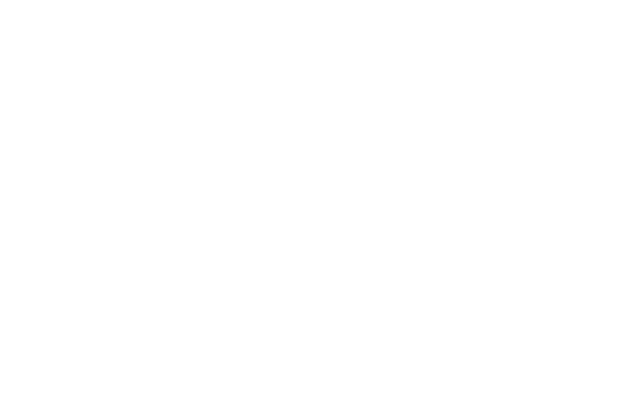
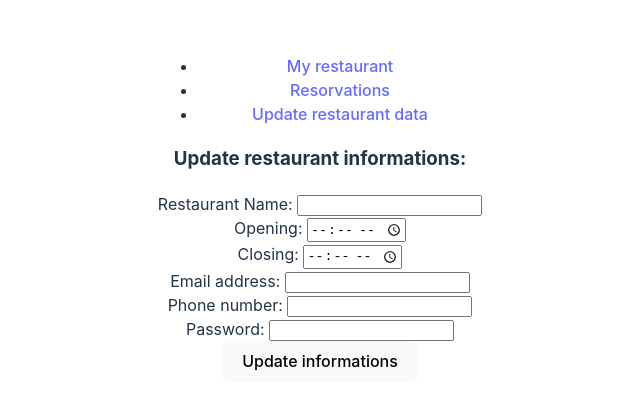
Before and after one commit to CodecoolGlobal/freestyle-mern-project-react-attila-kerekes, a React (Vite) app in the folder client/: page /restaurant/update/1 in a window 1280 px wide. Before the commit this address had no page. Shown: the part 190-600 px from the top of the page, without its empty margins (320-960 px from the left). Built offline with nearby package versions, Linux system fonts and the light colour scheme; no server answers.

Commit message:
Finishing the restaurant update backend and frontend page

```diff
--- a/client/src/App.jsx
+++ b/client/src/App.jsx
@@ -6,6 +6,7 @@
 import { Register } from './pages/Register'
 import { LoginForRestaurants } from './pages/LoginForRestaurants'
 import { RegisterForRestaurants } from './pages/RegisterForRestaurants'
+import UpdateRestaurant from './pages/UpdateRestaurant'
 
 function App() {
   const [userId, setUserId] = useState('');
@@ -38,6 +39,10 @@
     {
       element: <RestaurantMain id={'651c167e029b7f8728c00c8d'}/>,
       path: '/restaurant/:id',
+    },
+    {
+      element: <UpdateRestaurant />,
+      path: '/restaurant/update/:id'
     }
   ])
 
--- /dev/null
+++ b/client/src/components/ReastaurantForm.jsx
@@ -0,0 +1,102 @@
+import { useState, useEffect } from "react";
+import { useParams } from "react-router-dom";
+
+function RestaurantForm({onUpdate}){
+    const [restaurantInfo, setRestaurantInfo] = useState({});
+    const {id} = useParams();
+
+    useEffect(() => {
+        const fetchData = async () => {
+            const response = await fetch(`/api/restaurant/${id}`);
+            const restaurantData = await response.json();
+            setRestaurantInfo(restaurantData);
+        }
+        fetchData();
+    }, [])
+
+
+    async function handleSubmit(event){
+        event.preventDefault();
+        const patch = await fetch('/api/restaurant', {
+            method: 'PATCH',
+            headers: {
+                'Content-type': 'application/json'
+            },
+            body: JSON.stringify(restaurantInfo)
+        });
+
+        const response = await patch.json();
+        if(response.status === 'updated'){
+            onUpdate(true);
+        } else{
+            onUpdate(false);
+        }
+
+    }
+
+
+    return (
+        <form onSubmit={handleSubmit}>
+            <label>Restaurant Name: </label>
+            <input type="text" name="restaurantName" value={restaurantInfo.restaurantName} onChange={(event) => {setRestaurantInfo(prev => ({...prev, restaurantName: event.target.value}))}}/>
+            <br />
+            {/*addressInfo */}
+            <label>Opening: </label>
+            <input type="time" name="opening" value={restaurantInfo.opening} onChange={(event) => {setRestaurantInfo(prev => ({...prev, opening: event.target.value}))}}/>
+            <br />
+            <label>Closing: </label>
+            <input type="time" name="closing" value={restaurantInfo.closing} onChange={(event) => {setRestaurantInfo(prev => ({...prev, closing: event.target.value}))}}/>
+            <br />
+            <label>Email address: </label>
+            <input type="email" name="email" value={restaurantInfo.email} onChange={(event) => {setRestaurantInfo(prev => ({...prev, email: event.target.value}))}}/>
+            <br />
+            <label>Phone number: </label>
+            <input type="number" name="phoneNumber" value={Number(restaurantInfo.phoneNumber)}  onChange={(event) => {setRestaurantInfo(prev => ({...prev, phoneNumber: Number(event.target.value)}))}}/>
+            <br />
+            <label>Password: </label>
+            <input type="text" name="password" value={restaurantInfo.password} onChange={(event) => {setRestaurantInfo(prev => ({...prev, password: event.target.value}))}}/>
+            <br />
+            <button>Update informations</button>
+        </form>
+    )
+}
+
+/* restaurantName: {
+    type: String,
+    required: true
+  },
+  // address: {
+  //   country: {
+  //       type: String,
+  //       required: true
+  //   },
+  //   city: {
+  //       type: String,
+  //       required: true
+  //   },
+  //   street: {
+  //     type: String,
+  //     required: true,
+  //   },
+  //   locationNumber: {
+  //       type: Number,
+  //       required: true,
+  //     }
+  // },
+  opening: String,
+  closing: String,
+  email: {
+    type: String,
+    required: true
+  },
+  phoneNumber: {
+    type: String,
+    required: true
+  },
+  password: {
+    type: String,
+    required: true
+  },
+  tables: [] */
+
+export default RestaurantForm;
--- a/client/src/components/RestaurantNav.jsx
+++ b/client/src/components/RestaurantNav.jsx
@@ -1,12 +1,14 @@
-import { Link } from "react-router-dom";
+import { Link, useParams } from "react-router-dom";
 
 function RestaurantNav(){
+    const {id} = useParams();
 
     return (
         <nav>
             <ul>
+                <li><Link to={`/restaurant/${id}`}>My restaurant</Link></li>
                 <li><Link>Resorvations</Link></li>
-                <li><Link>Update restaurant data</Link></li>
+                <li><Link to={`/restaurant/update/${id}`}>Update restaurant data</Link></li>
             </ul>
         </nav>
     )
--- a/client/src/pages/RestaurantMain.jsx
+++ b/client/src/pages/RestaurantMain.jsx
@@ -22,7 +22,7 @@
     return(
         <div className="restaurantMain">
             <RestaurantNav />
-            {resorvation ? <h3>Resorvations: </h3> : <h3>You dont have any resorvation booked</h3>}
+            {resorvation === null ? <h3>Loading ...</h3> : resorvation.length === 0 ? <h3>The restaurant don&apos;t have any resorvation</h3> : <h3>Resorvations: </h3>}
             {/*Show resorvations */}
         </div>
     )
--- /dev/null
+++ b/client/src/pages/UpdateRestaurant.jsx
@@ -0,0 +1,19 @@
+import { useState } from 'react';
+import RestaurantForm from '../components/ReastaurantForm';
+import RestaurantNav from '../components/RestaurantNav';
+
+function UpdateRestaurant(){
+
+    const [updateSuccess, setUpdateSuccess] = useState(null);
+
+    return(
+        <div className="update-restaurant">
+            <RestaurantNav />
+            {updateSuccess === null && <h3>Update restaurant informations: </h3>}
+            {updateSuccess === null ? <RestaurantForm onUpdate={(isSuccess) => {setUpdateSuccess(isSuccess)}}/> : updateSuccess === true  ? <h3>The updates was successfull!</h3> : <h3>Try again! Something went wrong!</h3>}
+
+        </div>
+    )
+}
+
+export default UpdateRestaurant;
```
Also changed, not shown: 1 other file (tests, documents, lock files or other folders).
